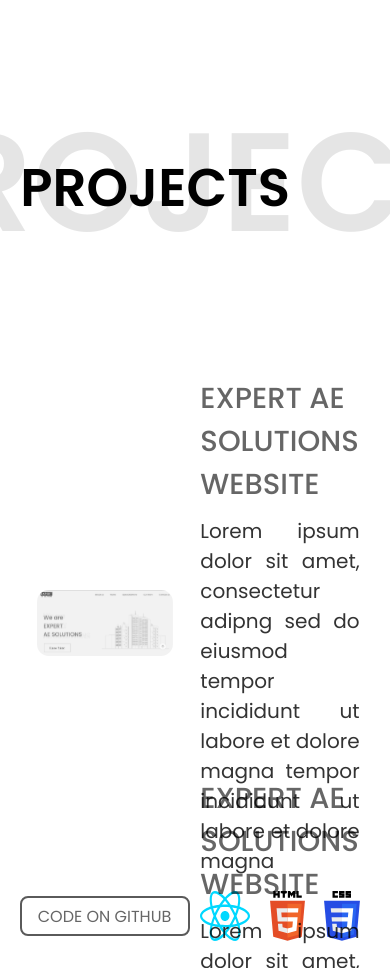
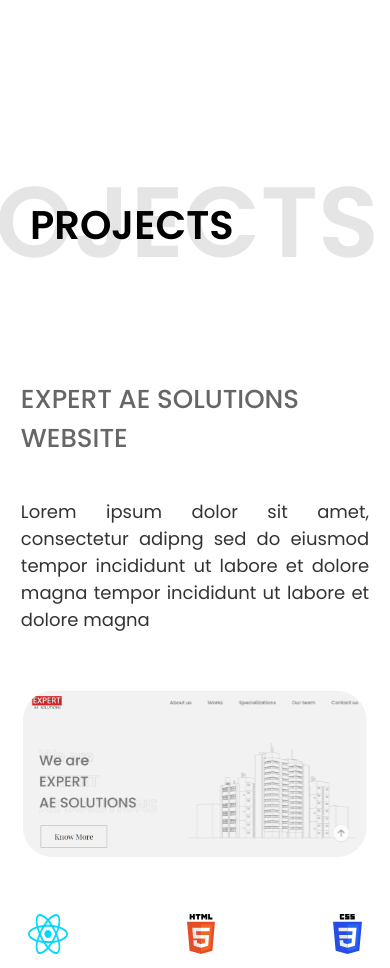
Before and after one commit to nectro/personal-website, a React (Create React App) app: page / in a window 390 px wide. Shown: the part 3490-4458 px from the top of the page. Built offline with nearby package versions, Linux system fonts and the light colour scheme.

Commit message:
add projects(responsive), footer, contact

```diff
--- a/src/Components/Contact/Contact.module.css
+++ b/src/Components/Contact/Contact.module.css
@@ -1,5 +1,6 @@
 .majorContainer{
-    height:87vh;
+    min-height:87vh;
+    padding-bottom: 50px;
 }
 .headerContainer{
     display:flex;
@@ -27,10 +28,12 @@
 }
 .cardContainer{
     width:100%;
-    height:240px;
+    min-height:240px;
     margin-top: 110px;
     display: flex;
     justify-content: space-evenly;
+    flex-wrap: wrap;
+    gap:40px;
     align-items: center;
 }
 .card{
@@ -60,3 +63,30 @@
     background-color: rgba(147, 252, 19, 1);
     cursor: pointer;
 }
+
+@media screen and (max-width:930px){
+    .headerContainer h1{
+        font-size: 100px;
+        margin-left: -90px;
+    }
+    .headerContainer h2{
+        font-size: 40px;
+        margin-top: 43px;
+        margin-left: 60px;
+    }
+}
+
+@media screen and (max-width:500px){
+    .headerContainer{
+        align-items: flex-start;
+    }
+    .headerContainer h1{
+        font-size: 100px;
+        margin-left: -130px;
+    }
+    .headerContainer h2{
+        font-size: 40px;
+        margin-top: 43px;
+        margin-left: 30px;
+    }
+}
--- a/src/Components/Education/Education.module.css
+++ b/src/Components/Education/Education.module.css
@@ -1,5 +1,6 @@
 .majorContainer {
-  height: 100vh;
+  min-height: 100vh;
+  margin-bottom: 40px;
   display: grid;
   grid-template-columns: 1.3fr 1fr;
 }
--- a/src/Components/Footer/Footer.js
+++ b/src/Components/Footer/Footer.js
@@ -1,10 +1,31 @@
 import React from 'react'
 import styles from './Footer.module.css'
+import { FaRegCopyright, FaFacebookF } from 'react-icons/fa'
+import { AiFillGithub, AiFillLinkedin } from 'react-icons/ai'
+import { BsInstagram } from 'react-icons/bs'
+
 
 const Footer = ()=>{
     return (
         <div className={styles.majorContainer}>
-
+            <div className={styles.main}>
+                <h2>Follow me on:</h2>
+                <div>
+                    <a href="" target="_blank" rel="noopener noreferrer">
+                        <FaFacebookF />
+                    </a>
+                    <a href="" target="_blank" rel="noopener noreferrer">
+                        <AiFillGithub />
+                    </a>
+                    <a href="" target="_blank" rel="noopener noreferrer">
+                        <AiFillLinkedin />
+                    </a>
+                    <a href="" target="_blank" rel="noopener noreferrer">
+                        <BsInstagram />
+                    </a>
+                </div>
+                <p><FaRegCopyright /> 2022 Samaresh Samanta</p>
+            </div>
         </div>
     )
 }
--- a/src/Components/Footer/Footer.module.css
+++ b/src/Components/Footer/Footer.module.css
@@ -0,0 +1,56 @@
+.majorContainer{
+    height:280px;
+    background-color: #032D3C;
+}
+
+.main{
+    width:500px;
+    height:100%;
+    margin: 0 auto;
+    color: rgba(255, 255, 255, 0.849);
+    display: flex;
+    flex-direction: column;
+    justify-content: center;
+    gap:10%;
+}
+.main h2{
+    display: flex;
+    justify-content: center;
+    align-items: center;
+    font-size: 24px;
+    font-weight: 400;
+    color: rgba(255, 255, 255, 0.705);
+}
+.main p{
+    display: flex;
+    justify-content: center;
+    align-items: center;
+    font-size: 15px;
+    color: rgba(255, 255, 255, 0.505);
+}
+.main p svg{
+    font-size: 14px;
+    margin-right: 5px;
+    transition-duration: 0.3s;
+}
+.main div{
+    height:50px;
+    display: flex;
+    align-items: center;
+    justify-content: space-evenly;
+}
+.main div a svg{
+    font-size: 33px;
+    color: rgba(255, 255, 255, 0.849);
+    transition-duration: 0.1s;
+}
+.main div a svg:hover{
+    transform: scale(1.2);
+    cursor: pointer;
+    color: white;
+}
+@media screen and (max-width:500px){
+    .main{
+        width:100%;
+    }
+}
--- a/src/Components/Projects/Projects.js
+++ b/src/Components/Projects/Projects.js
@@ -88,19 +88,25 @@ const Projects = ()=>{
                 {
                     projects.map((project,key) =>(
                         <div className={styles.project} key={key} >
-                            <div className={styles.imgHolder}>
+                            <div className={`${styles.imgHolder} ${styles.forComp}`}>
                                 <a href="https://esindia.in/" target="_blank"
                             rel="noopener noreferrer">
                                     <img src={project.image} alt="project1" />
                                 </a>
                             </div>
-                            <div className={styles.description}>
+                            <div className={`${styles.description}`}>
                                 <h2>{project.name}</h2>
                                 <p>
                                     {project.description}
                                 </p>
                             </div>
-                            <div className={styles.gitHolder}>
+                            <div className={`${styles.imgHolder} ${styles.forMob}`}>
+                                <a href="https://esindia.in/" target="_blank"
+                            rel="noopener noreferrer">
+                                    <img src={project.image} alt="project1" />
+                                </a>
+                            </div>
+                            <div className={`${styles.gitHolder} ${styles.forComp}`}>
                                 <a
                                     href={project.github}
                                     target="_blank"
@@ -109,12 +115,21 @@ const Projects = ()=>{
                                         CODE ON GITHUB
                                 </a>
                             </div>
-                            <div className={styles.toolsHolder}>
+                            <div className={`${styles.toolsHolder}`}>
                                 {
                                     project.tools.map((tool,key) =>
                                         <img src={tool} alt="tool" key={key} />
                                     )
                                 }
+                            </div>
+                            <div className={`${styles.gitHolder} ${styles.forMob}`}>
+                                <a
+                                    href={project.github}
+                                    target="_blank"
+                                    rel="noopener noreferrer"
+                                    >
+                                        CODE ON GITHUB
+                                </a>
                             </div>
                         </div>
                     ))
--- a/src/Components/Projects/Projects.module.css
+++ b/src/Components/Projects/Projects.module.css
@@ -37,7 +37,8 @@
 }
 
 .project{
-    margin-top: 100px;
+    margin-top: 50px;
+    margin-bottom: 50px;
     width:90%;
     margin-left: auto;
     margin-right: auto;
@@ -55,7 +56,7 @@
     width:80%;
 }
 .imgHolder img{
-    filter:grayscale(1);
+    filter:grayscale(0.5);
     width:100%;
     transition-duration: 0.3s;
 }
@@ -93,7 +94,7 @@
     padding: 0 6%;
 }
 .toolsHolder img{
-    height: 50px;
+    height: 40px;
 }
 
 .description{
@@ -114,3 +115,105 @@
     font-size: 20px;
     text-align: justify;
 }
+.forMob{
+    display: none;
+}
+.forComp{
+    display: flex;
+}
+
+@media screen and (max-width:930px){
+    .headerContainer h1{
+        font-size: 100px;
+        margin-right: -90px;
+    }
+    .headerContainer h2{
+        font-size: 40px;
+        margin-top: 43px;
+        margin-right: 60px;
+    }
+    .imgHolder a{
+        width:97%;
+    }
+    .description{
+        padding: 28px 6%;
+    }
+    .description h2{
+        font-size: 23px;
+    }
+    .description p{
+        font-size: 16px;
+    }
+}
+
+@media screen and (max-width:850px){
+    .forMob{
+        display: flex;
+    }
+    .forComp{
+        display: none;
+    }
+    .project{
+        display: block;
+        height:fit-content;
+    }
+    .gitHolder a{
+        width:210px;
+        height:50px;
+    }
+    .description h2{
+        font-size: 32px;
+        margin-bottom: 30px;
+    }
+    .description p{
+        font-size: 18px;
+        margin-bottom: 30px;
+    }
+    .imgHolder a{
+        width:60%;
+    }
+    .imgHolder a img{
+        filter:grayscale(0);
+    }
+    .toolsHolder{
+        justify-content: space-between;
+        margin: 50px 0px;
+        padding: 0 10%;
+    }
+}
+
+@media screen and (max-width:700px){
+    .imgHolder a{
+        width:80%;
+    }
+}
+
+@media screen and (max-width:500px){
+    .headerContainer{
+        align-items: flex-start;
+    }
+    .headerContainer h1{
+        font-size: 100px;
+        margin-left: -130px;
+    }
+    .headerContainer h2{
+        font-size: 40px;
+        margin-top: 43px;
+        margin-left: 30px;
+    }
+    .project{
+        width:95%;
+    }
+    .description{
+        padding: 28px 3%;
+    }
+    .description h2{
+        font-size: 26px;
+    }
+    .imgHolder a{
+        width:93%;
+    }
+    .toolsHolder{
+        padding: 0 5%;
+    }
+}
```
